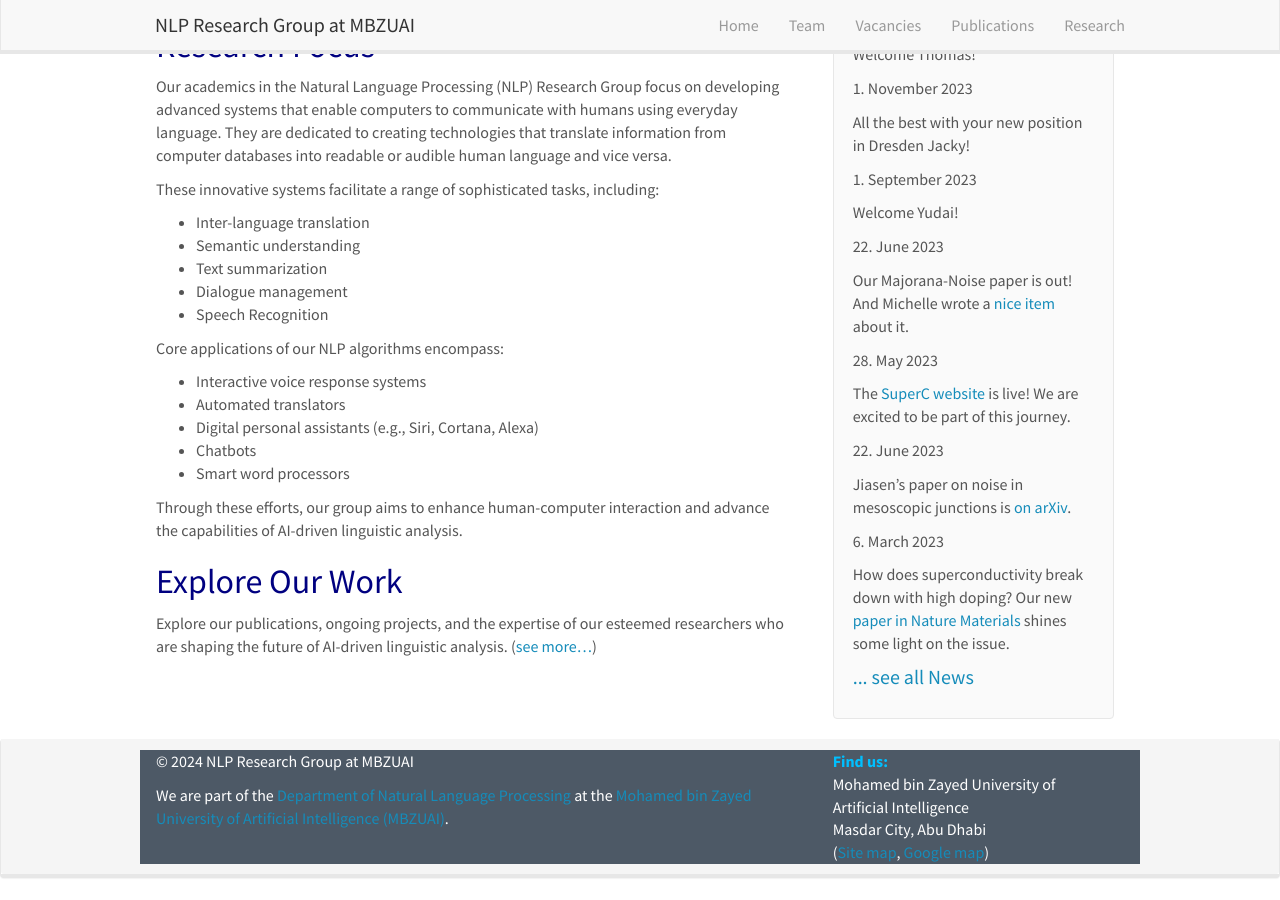
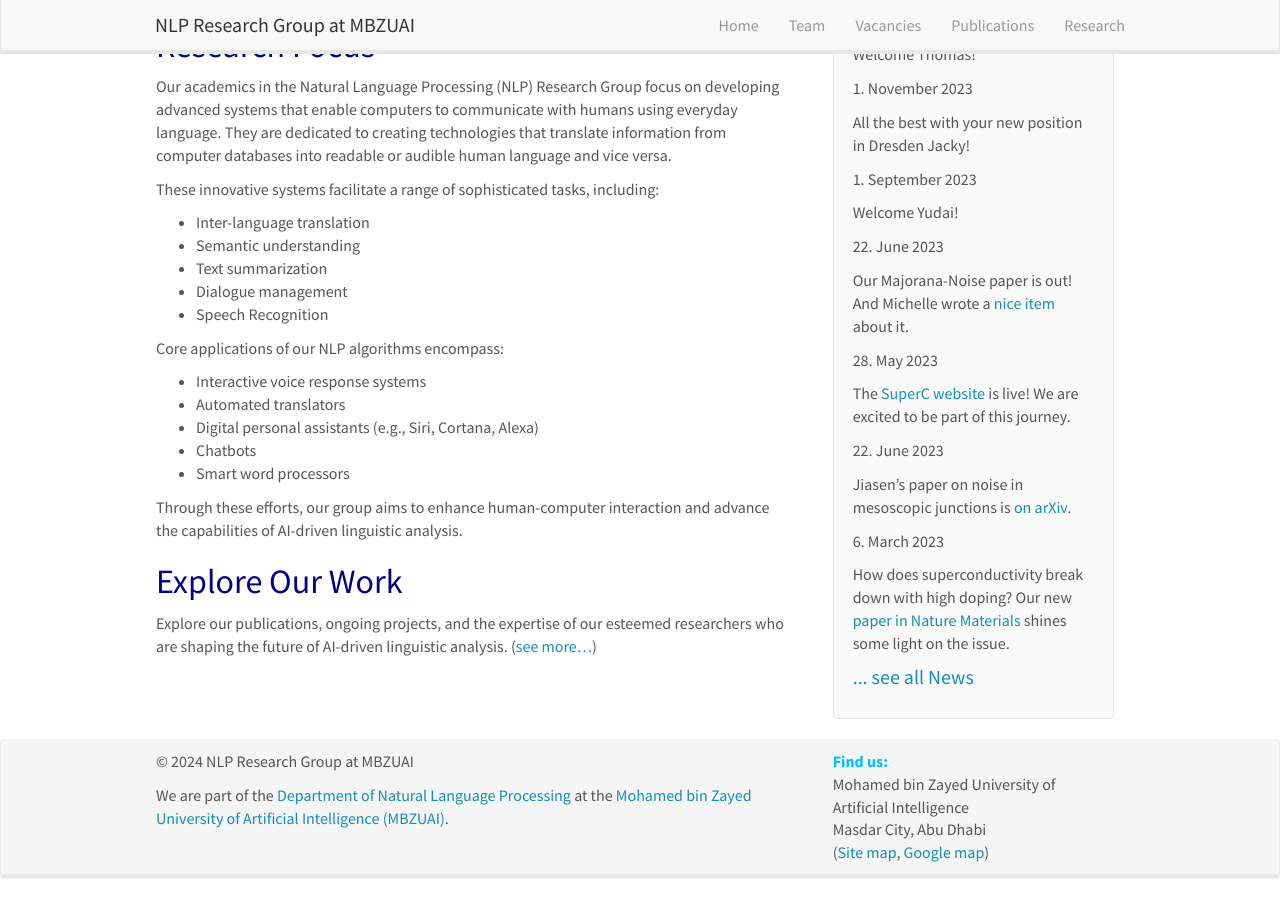
Before and after one commit to RamzaBasharat/MBZUAI, a Jekyll site: the page built from _pages/home.md, in a window 1280 px wide and 900 px high, scrolled down 547 px. Built offline with Jekyll 4.4.1, drawn with Linux system fonts in a browser that asks for light colours; nearby versions of some CDN libraries.

Commit message:
setting css

```diff
--- a/_includes/footer.html
+++ b/_includes/footer.html
@@ -1,7 +1,7 @@
-<div id="footer" class="panel">
+<div id="footer" class="panel" class="footer">
   <div class="panel-footer">
 	<div class="container-fluid">
-	  <div class="row footer">
+	  <div class="row">
 		<div class="col-sm-8">
 
 		  <p>&copy 2024 NLP Research Group at MBZUAI</p>
```
